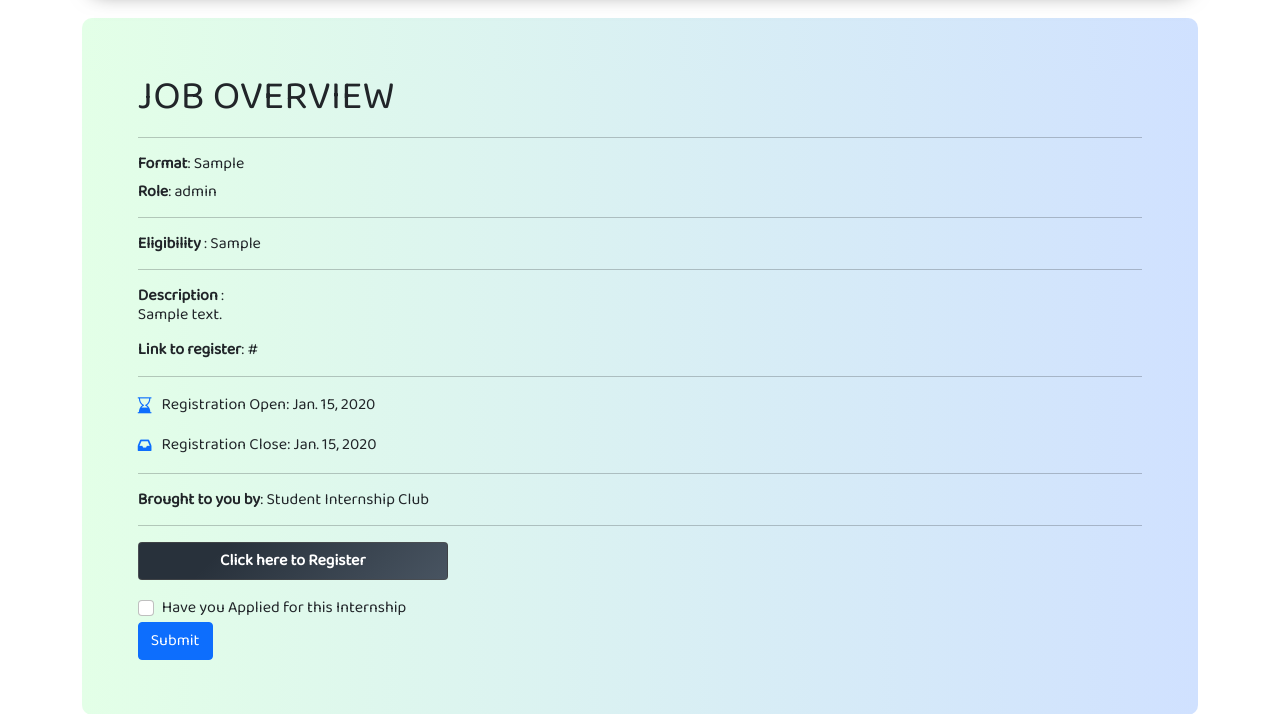
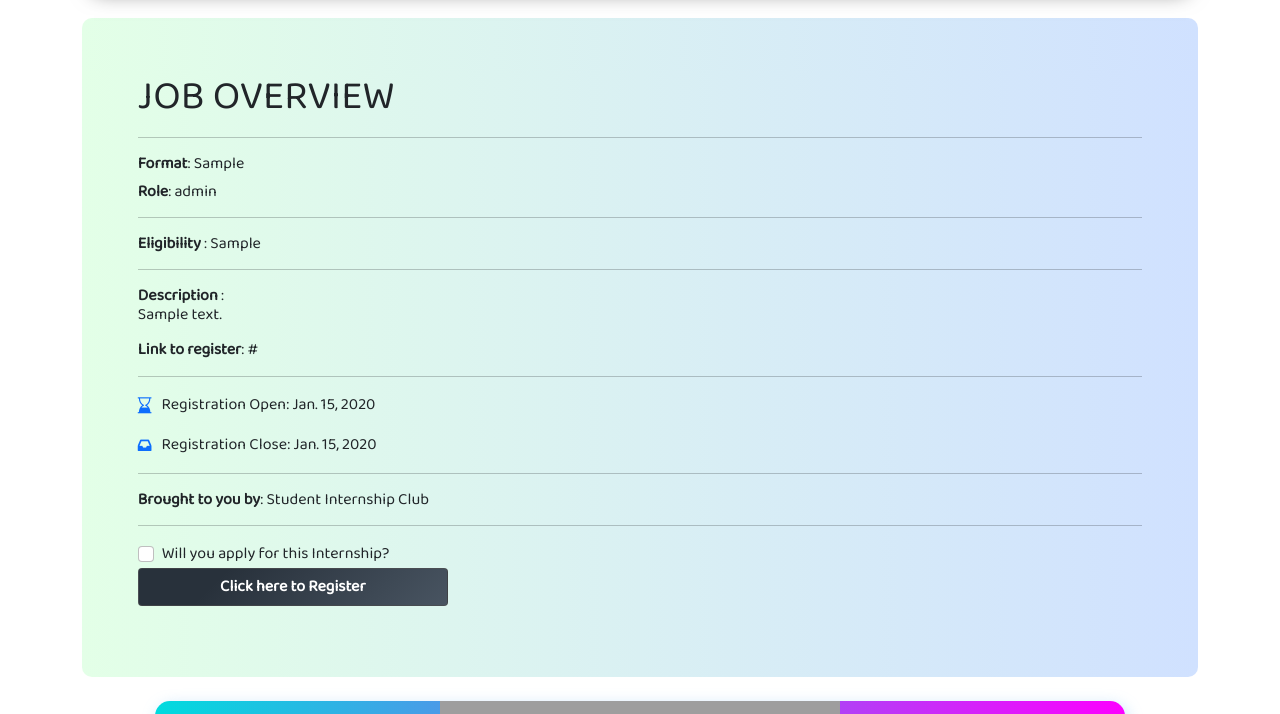
Before and after one commit to Dheerajdoppalapudi/Summer-Internship-Club-Website, a Django app: page /internships/search/1 in a window 1280 px wide. Shown: the part 691-1405 px from the top of the page. Run offline with Django 4.2, Linux system fonts and the light colour scheme; a user stored in the database is signed in; tables that the repository leaves empty hold one stand-in row (values such as "Sample post"); some libraries are stand-ins or nearby versions; grey boxes are pictures that could not be loaded.

Commit message:
updates changes

```diff
--- a/sicwebapp/page/admin.py
+++ b/sicwebapp/page/admin.py
@@ -22,6 +22,7 @@ class ViewAdmin(ImportExportModelAdmin):
     pass
 
 class RegisteredStudetesAdmin(admin.ModelAdmin):
+    # exclude = ('registered',)
     def get_urls(self):
         urls = super().get_urls()
         my_urls = [
--- a/sicwebapp/page/models.py
+++ b/sicwebapp/page/models.py
@@ -39,7 +39,7 @@ class Internship(models.Model):
     date_posted = models.DateTimeField(default=timezone.now, blank=False, editable=False)
     multibranch = MultiSelectField(choices=BRANCH_CHOICES, blank=True, default='Everyone')
     brought_to_you_by = models.CharField(max_length=70, choices=BROUGHT_TO_YOU_BY, blank=True, default='Student Internship Club')
-    registered = models.ManyToManyField(User)
+    registered = models.ManyToManyField(User, blank=True)
     # upload = models.FileField(upload_to="media", blank=True, null=True)
 
     # def save(self ,*args, **kwargs):
--- a/sicwebapp/page/templates/page/specific_internship.html
+++ b/sicwebapp/page/templates/page/specific_internship.html
@@ -502,6 +502,15 @@ background-image: linear-gradient(90deg, #e3ffe7 0%, #d0e1ff 100%);
             <hr>
             <h6><span>Brought to you by</span>: {{ post.brought_to_you_by }}</h6>
             <hr>
+            <form method="POST" id="applied-form">
+              {% csrf_token %}
+              <div class="form-check">
+                <input class="form-check-input" type="checkbox" value="{{ post.id }}" id="flexCheckDefault" name="selected">
+                <label class="form-check-label" for="flexCheckDefault">
+                  Will you apply for this Internship?
+                </label>
+              </div>
+          </form>
             <a href=https://{{ post.referral_link }}><button type="button" class="btn btn-info">Click here to Register</button></a>
         </ul></div>
 <!--          <ul class="postcard__tagbox">-->
@@ -512,16 +521,6 @@ background-image: linear-gradient(90deg, #e3ffe7 0%, #d0e1ff 100%);
 <!--            </li>-->
           </ul>
 <!--          action="regstudents-submit/"-->
-          <form method="POST" id="applied-form">
-              {% csrf_token %}
-              <div class="form-check">
-                <input class="form-check-input" type="checkbox" value="{{ post.id }}" id="flexCheckDefault" name="selected">
-                <label class="form-check-label" for="flexCheckDefault">
-                  Have you Applied for this Internship
-                </label>
-              </div>
-              <input type="submit" value="Submit" class="btn btn-primary"/>
-          </form>
 <!--          <button type="button" class="btn btn-primary">Submit</button>-->
         </div>
       <!-- </article> -->
@@ -534,7 +533,7 @@ background-image: linear-gradient(90deg, #e3ffe7 0%, #d0e1ff 100%);
 </script>
 
 <script type="text/javascript">
-    $(document).on('submit','#applied-form',function(e){
+    $(document).on('change','#applied-form',function(e){
         e.preventDefault();
         $.ajax({
             type:'POST',
```
Also changed, not shown: sicwebapp/page/migrations/0025_alter_internship_registered.py (added).
